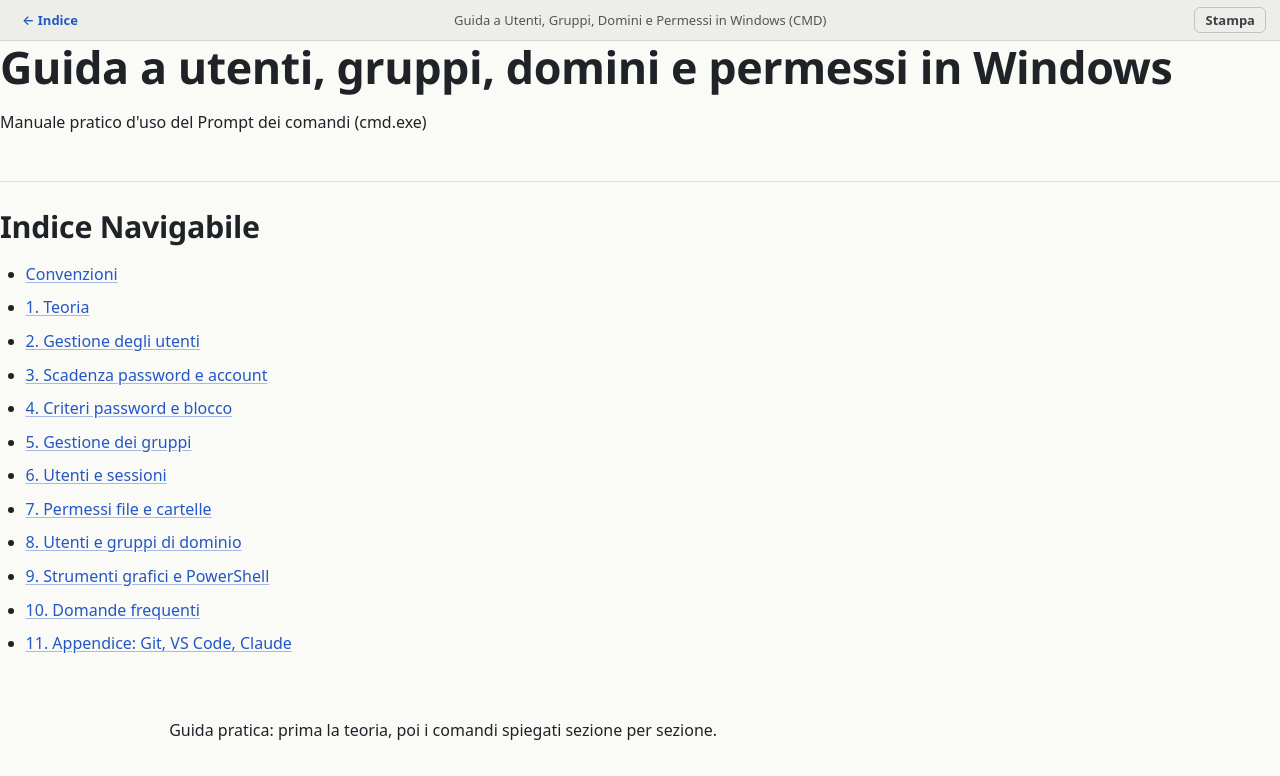
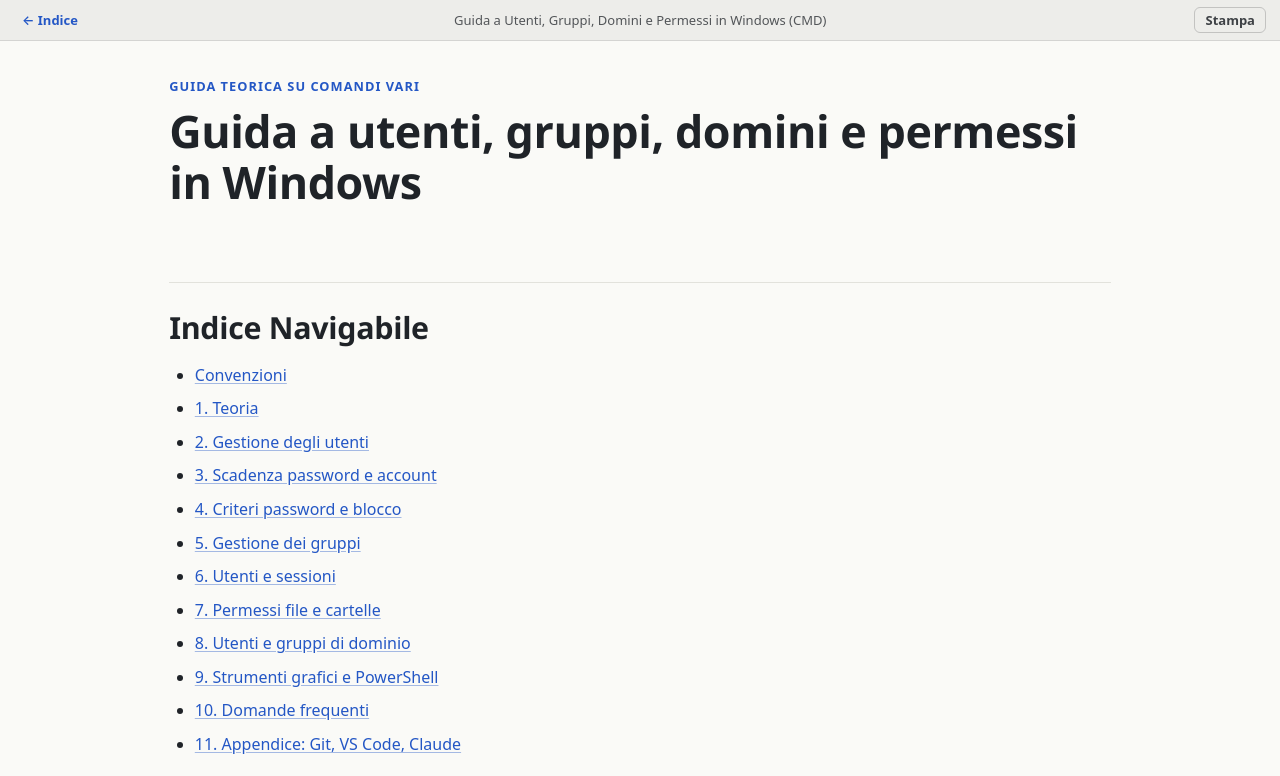
Before and after one commit to EliaSalerno/pr_terza_tps_real, a website: page attività/Conf_windows_comandi.html in a window 1280 px wide. Shown: the top 776 px of the page. Drawn offline with Linux system fonts and the light colour scheme.

Commit message:
Master: update activity

```diff
--- a/attività/Conf_windows_comandi.html
+++ b/attività/Conf_windows_comandi.html
@@ -7,12 +7,11 @@
     <link rel="stylesheet" href="../assets/documento.css">
 </head>
 <body>
-
-    <header>
+    <header class="doc-intestazione">
+        <p class="occhiello">Guida teorica su comandi vari</p>
         <h1>Guida a utenti, gruppi, domini e permessi in Windows</h1>
-        <p>Manuale pratico d'uso del Prompt dei comandi (cmd.exe)</p>
     </header>
-
+    <main>
     <div class="container">
         <aside>
             <h2>Indice Navigabile</h2>
@@ -1029,7 +1028,7 @@ claude</code></pre>
     <footer>
         <p>Guida tecnica Windows Prompt dei Comandi &copy; Documentazione Amministrazione di Sistema</p>
     </footer>
-
+    </main>
     <script src="../assets/barra.js"></script>
 </body>
 </html>
```
Also changed, not shown: attività/Esercizi_ permessi e attributi dei file in Windows.html (+0 -30 lines).
